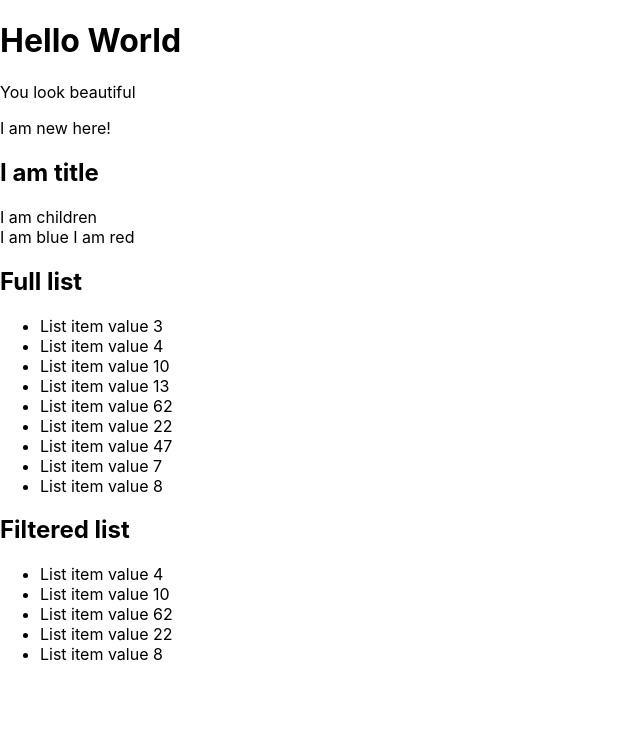
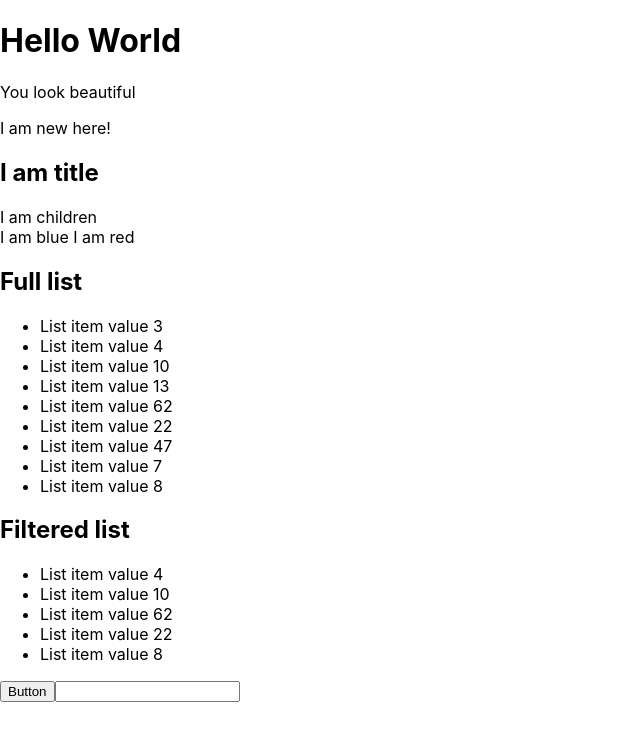
Before and after one commit to KristinaValu/react-fundamentals, a React (Create React App) app: page / in a window 1280 px wide. Shown: the top 740 px of the page, without its empty margins (0-640 px from the left). Built offline with nearby package versions, Linux system fonts and the light colour scheme.

Commit message:
Interaction Events

```diff
--- a/src/App.js
+++ b/src/App.js
@@ -4,6 +4,7 @@ import ChildrenWithTitle from "./ChildrenWithTitle";
 import { FirstReactComponent } from "./FirstReactComponent";
 import ConditionalRenderingComponent from "./ConditionalRendering";
 import List from "./RenderingLists";
+import InteractionEvents33 from "./InteractionEvents33";
 
 function App() {
   return (
@@ -16,6 +17,7 @@ function App() {
       <ConditionalRenderingComponent isBlue={null} />
       <List />
       <List isEven={true} />
+      <InteractionEvents33 />
     </>
   );
 }
--- /dev/null
+++ b/src/InteractionEvents33.jsx
@@ -0,0 +1,14 @@
+export default function InteractionEvents33() {
+  function handleClick() {
+    alert("Button was clicked");
+  }
+  function handleChange(e) {
+    console.log(e.target.value);
+  }
+  return (
+    <div>
+      <button onClick={handleClick}>Button</button>
+      <input type="text" onChange={handleChange} />
+    </div>
+  );
+}
```
